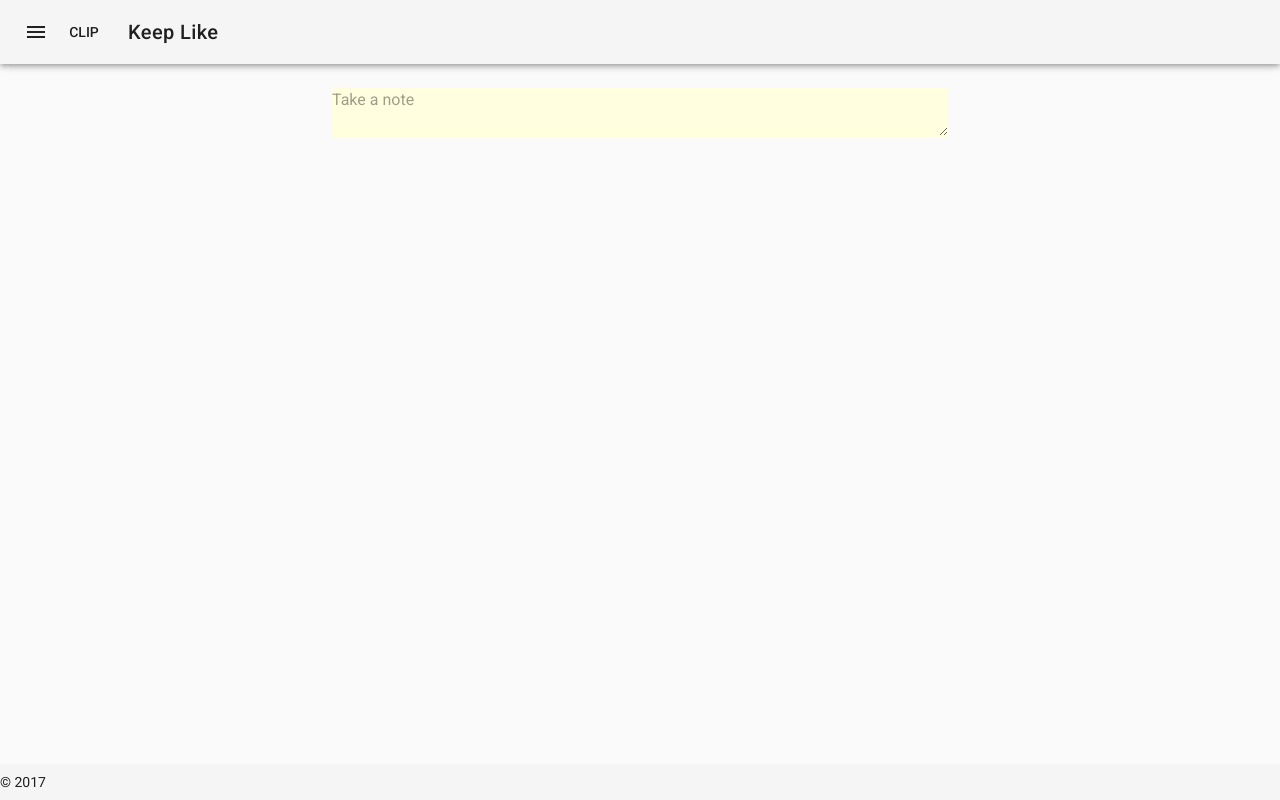
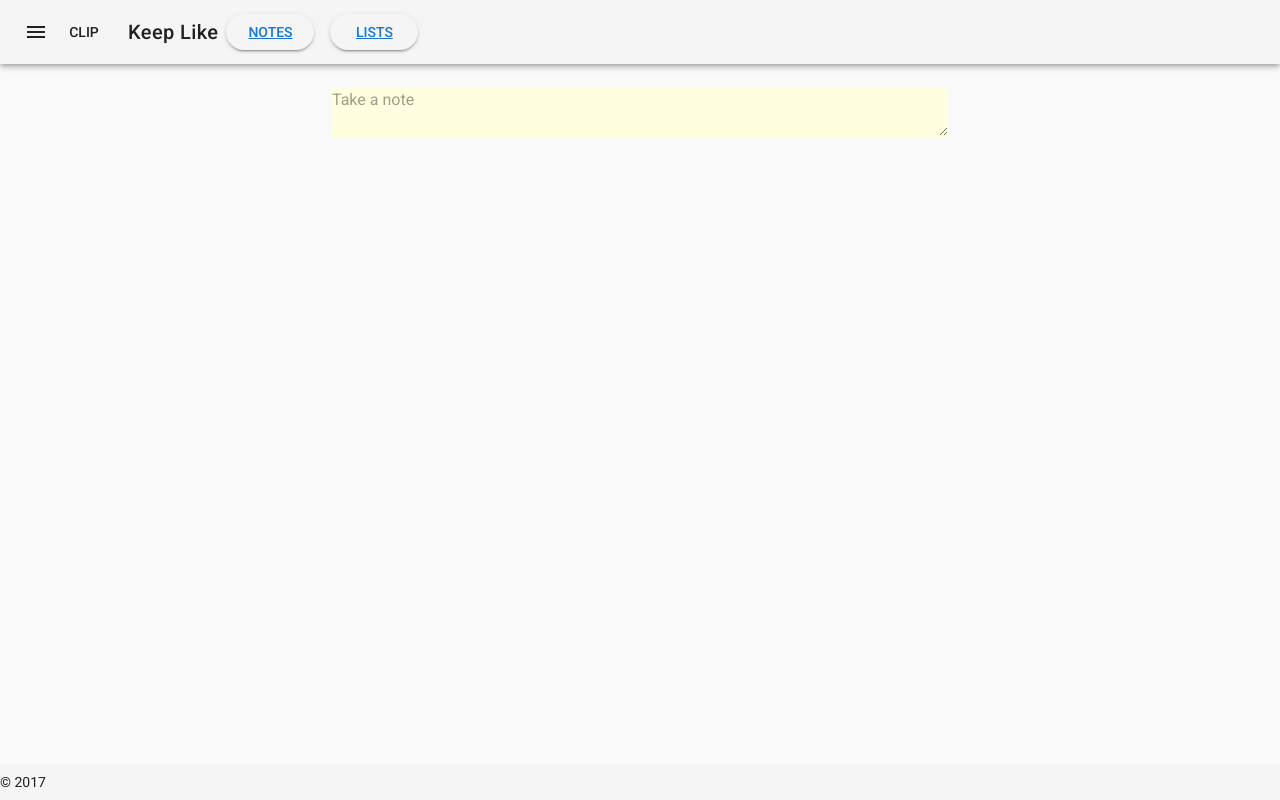
Before and after one commit to Sagar535/keep_like, a Vue app: page / in a window 1280 px wide. Built offline with nearby package versions, Linux system fonts and the light colour scheme.

Commit message:
link to notes and lists added to tool bar

```diff
--- a/src/App.vue
+++ b/src/App.vue
@@ -33,6 +33,8 @@
         Clip
       </v-btn>
       <v-toolbar-title v-text="title"></v-toolbar-title>
+      <v-btn round><router-link to="/">Notes</router-link></v-btn>
+      <v-btn round><router-link to="/list">Lists</router-link></v-btn>
       <v-spacer></v-spacer>
     </v-toolbar>
     <v-content>
```
